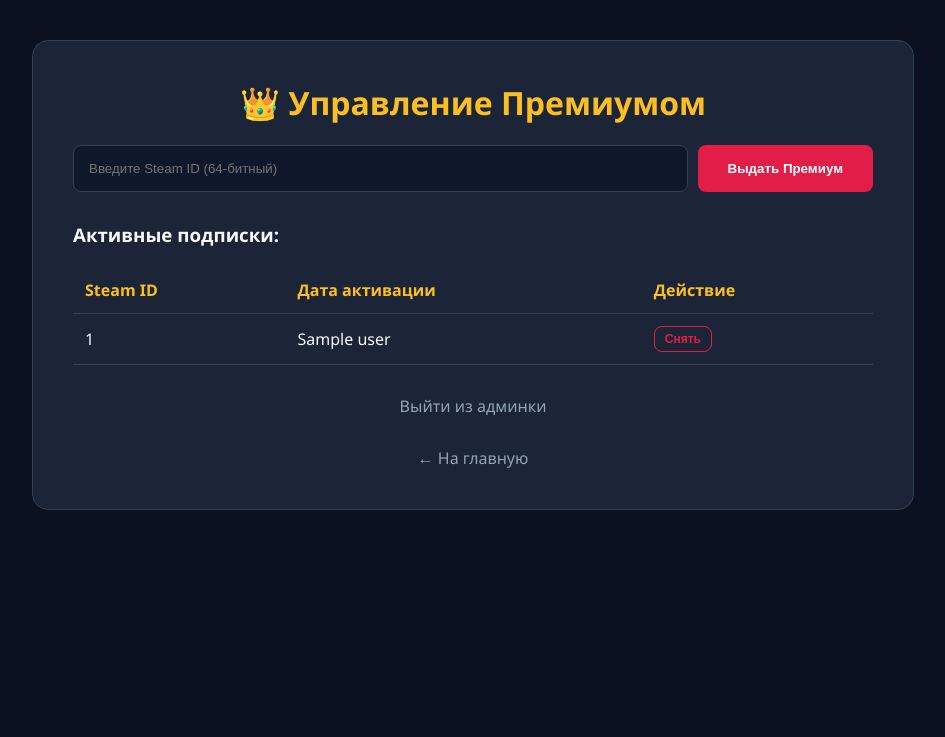
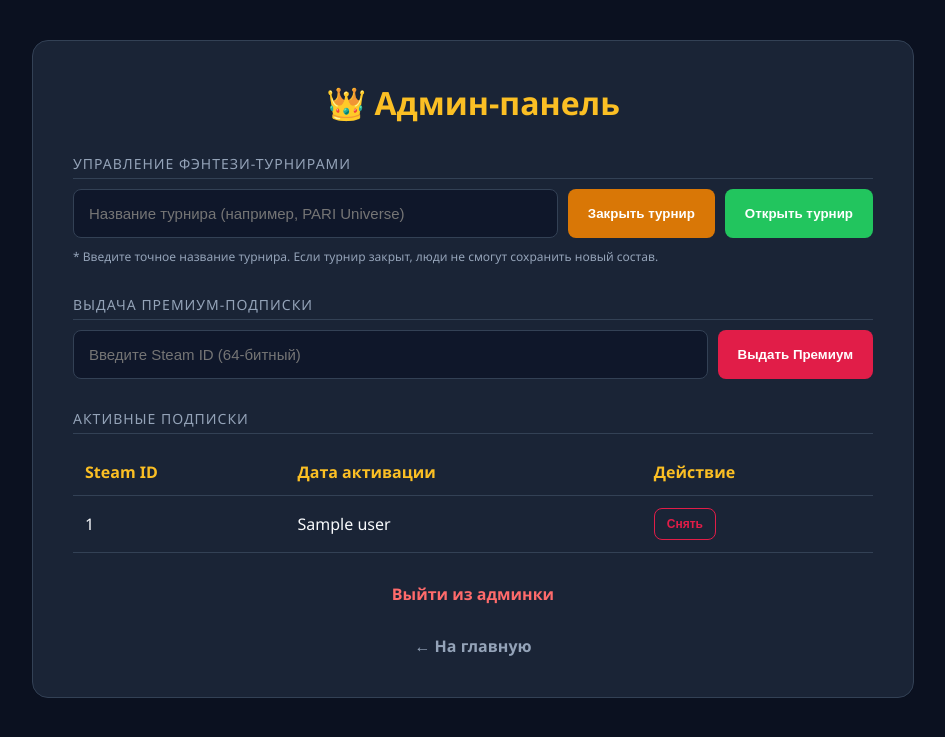
Before and after one commit to vakolodko1984-a11y/dota-analyzer, a Python web app: template templates/admin_panel.html in a window 1280 px wide. Shown: the top 737 px of the page, without its empty margins (167-1112 px from the left). Run offline with Jinja, Linux system fonts and the light colour scheme; the template is opened without the code that fills it: most values are stand-ins (such as "Sample title", 1, 10 or a date in 2020).

Commit message:
Update admin_panel.html

```diff
--- a/templates/admin_panel.html
+++ b/templates/admin_panel.html
@@ -2,39 +2,66 @@
 <html lang="ru">
 <head>
     <meta charset="UTF-8">
-    <title>Управление Премиумом</title>
+    <title>Управление сайтом</title>
     <style>
         :root { --bg: #0b1120; --card-bg: rgba(30, 41, 59, 0.85); --accent: #e11d48; --text: #f8fafc; --secondary: #94a3b8; --gold: #fbbf24; --border: #334155; }
-        body { font-family: 'Segoe UI', sans-serif; background: var(--bg); color: var(--text); padding: 40px; margin: 0; }
-        .container { max-width: 800px; margin: 0 auto; background: var(--card-bg); padding: 40px; border-radius: 16px; border: 1px solid var(--border); }
+        body { font-family: 'Segoe UI', sans-serif; background: var(--bg); color: var(--text); padding: 40px; margin: 0; display: flex; justify-content: center; }
+        .container { max-width: 800px; width: 100%; background: var(--card-bg); padding: 40px; border-radius: 16px; border: 1px solid var(--border); backdrop-filter: blur(10px); }
         h1 { color: var(--gold); margin-top: 0; text-align: center; }
-        .form-group { display: flex; gap: 10px; margin-bottom: 30px; }
-        input { flex-grow: 1; padding: 15px; border-radius: 8px; border: 1px solid var(--border); background: #0f172a; color: white; }
-        button { padding: 15px 30px; background: var(--accent); color: white; border: none; border-radius: 8px; font-weight: bold; cursor: pointer; }
-        button:hover { background: #be123c; }
+
+        .section-title { color: var(--secondary); font-size: 14px; text-transform: uppercase; letter-spacing: 1px; margin-top: 30px; margin-bottom: 10px; border-bottom: 1px solid var(--border); padding-bottom: 5px; }
+
+        .form-group { display: flex; gap: 10px; margin-bottom: 15px; }
+        input { flex-grow: 1; padding: 15px; border-radius: 8px; border: 1px solid var(--border); background: #0f172a; color: white; font-size: 15px; }
+        button { padding: 15px 20px; color: white; border: none; border-radius: 8px; font-weight: bold; cursor: pointer; transition: 0.3s; }
+
+        .btn-give { background: var(--accent); }
+        .btn-give:hover { background: #be123c; }
+        .btn-close { background: #d97706; } /* Оранжевый для закрытия */
+        .btn-close:hover { background: #b45309; }
+        .btn-open { background: #22c55e; } /* Зеленый для открытия */
+        .btn-open:hover { background: #16a34a; }
+        .btn-remove { background: transparent; border: 1px solid var(--accent); color: var(--accent); padding: 8px 12px; font-size: 12px; }
+        .btn-remove:hover { background: var(--accent); color: white; }
+
         .success { background: rgba(34, 197, 94, 0.1); color: #22c55e; padding: 15px; border-radius: 8px; margin-bottom: 20px; text-align: center; border: 1px solid #22c55e; }
         .error { background: rgba(225, 29, 72, 0.1); color: #fda4af; padding: 15px; border-radius: 8px; margin-bottom: 20px; text-align: center; border: 1px solid var(--accent); }
-        table { width: 100%; border-collapse: collapse; margin-top: 20px; }
+
+        table { width: 100%; border-collapse: collapse; margin-top: 15px; }
         th, td { padding: 12px; text-align: left; border-bottom: 1px solid var(--border); }
-        th { color: var(--gold); }
-        .btn-remove { background: transparent; border: 1px solid var(--accent); color: var(--accent); padding: 5px 10px; font-size: 12px; }
-        .btn-remove:hover { background: var(--accent); color: white; }
-        .nav-link { display: block; text-align: center; margin-top: 30px; color: var(--secondary); text-decoration: none; }
+        th { color: var(--gold); font-weight: bold; }
+
+        .nav-link { display: block; text-align: center; margin-top: 30px; color: var(--secondary); text-decoration: none; font-weight: bold; transition: 0.3s; }
+        .nav-link:hover { color: var(--accent); }
     </style>
 </head>
 <body>
     <div class="container">
-        <h1>👑 Управление Премиумом</h1>
+        <h1>👑 Админ-панель</h1>
 
         {% if success %}<div class="success">{{ success }}</div>{% endif %}
         {% if error %}<div class="error">{{ error }}</div>{% endif %}
 
+        <!-- БЛОК УПРАВЛЕНИЯ ТУРНИРАМИ -->
+        <div class="section-title">Управление Фэнтези-турнирами</div>
+        <form method="POST" class="form-group">
+            <input type="text" name="steam_id" placeholder="Название турнира (например, PARI Universe)" required>
+            <button type="submit" name="action" value="close_tournament" class="btn-close" title="Запретить сбор составов">Закрыть турнир</button>
+            <button type="submit" name="action" value="open_tournament" class="btn-open" title="Разрешить сбор составов">Открыть турнир</button>
+        </form>
+        <p style="font-size: 12px; color: var(--secondary); margin-top: -5px;">
+            * Введите точное название турнира. Если турнир закрыт, люди не смогут сохранить новый состав.
+        </p>
+
+        <!-- БЛОК УПРАВЛЕНИЯ ПРЕМИУМОМ -->
+        <div class="section-title">Выдача Премиум-подписки</div>
         <form method="POST" class="form-group">
             <input type="text" name="steam_id" placeholder="Введите Steam ID (64-битный)" required>
-            <button type="submit" name="action" value="give">Выдать Премиум</button>
+            <button type="submit" name="action" value="give" class="btn-give">Выдать Премиум</button>
         </form>
 
-        <h3>Активные подписки:</h3>
+        <!-- ТАБЛИЦА АКТИВНЫХ ПОДПИСОК -->
+        <div class="section-title">Активные подписки</div>
         <table>
             <thead>
                 <tr>
@@ -56,12 +83,12 @@
                     </td>
                 </tr>
                 {% else %}
-                <tr><td colspan="3" style="text-align: center;">Пока нет активных подписок.</td></tr>
+                <tr><td colspan="3" style="text-align: center; color: var(--secondary);">Пока нет активных подписок.</td></tr>
                 {% endfor %}
             </tbody>
         </table>
 
-        <a href="/admin/logout" class="nav-link">Выйти из админки</a>
+        <a href="/admin/logout" class="nav-link" style="color: #ff6b6b;">Выйти из админки</a>
         <a href="/" class="nav-link">← На главную</a>
     </div>
 </body>
```
